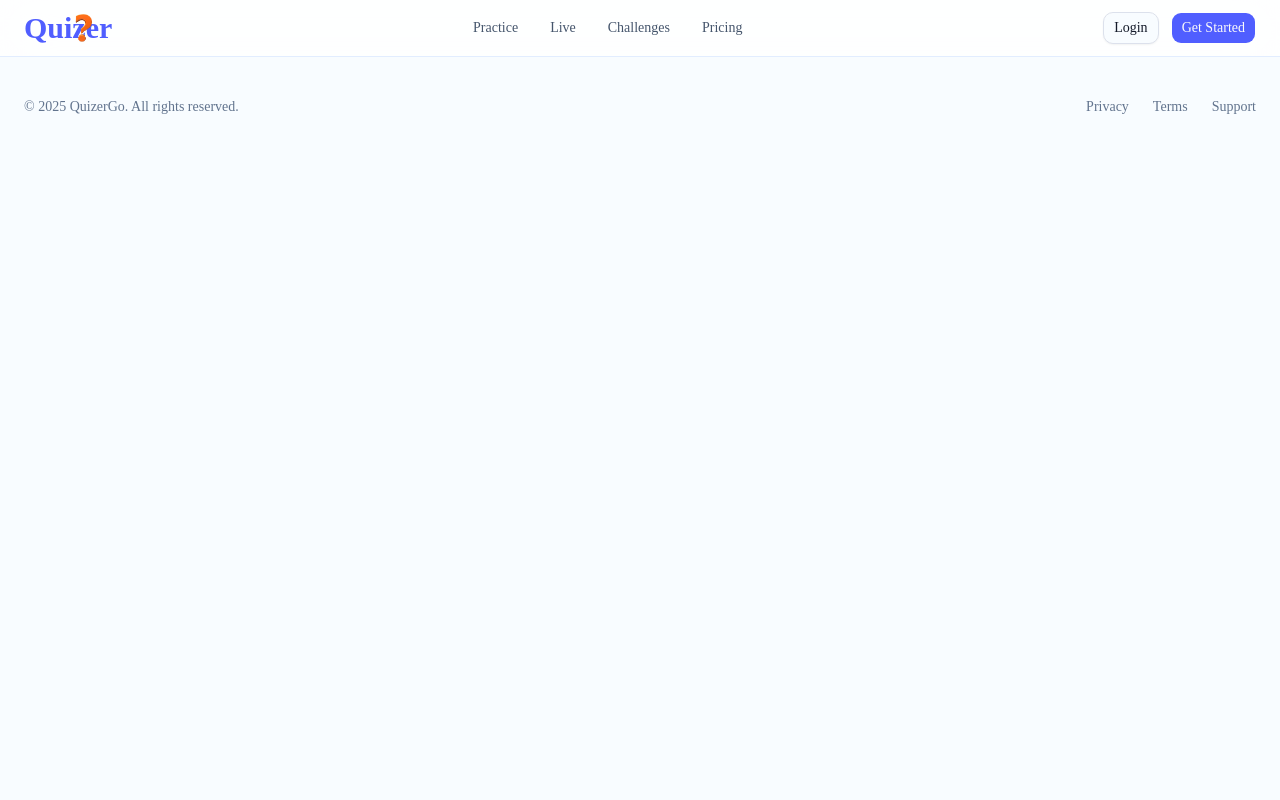
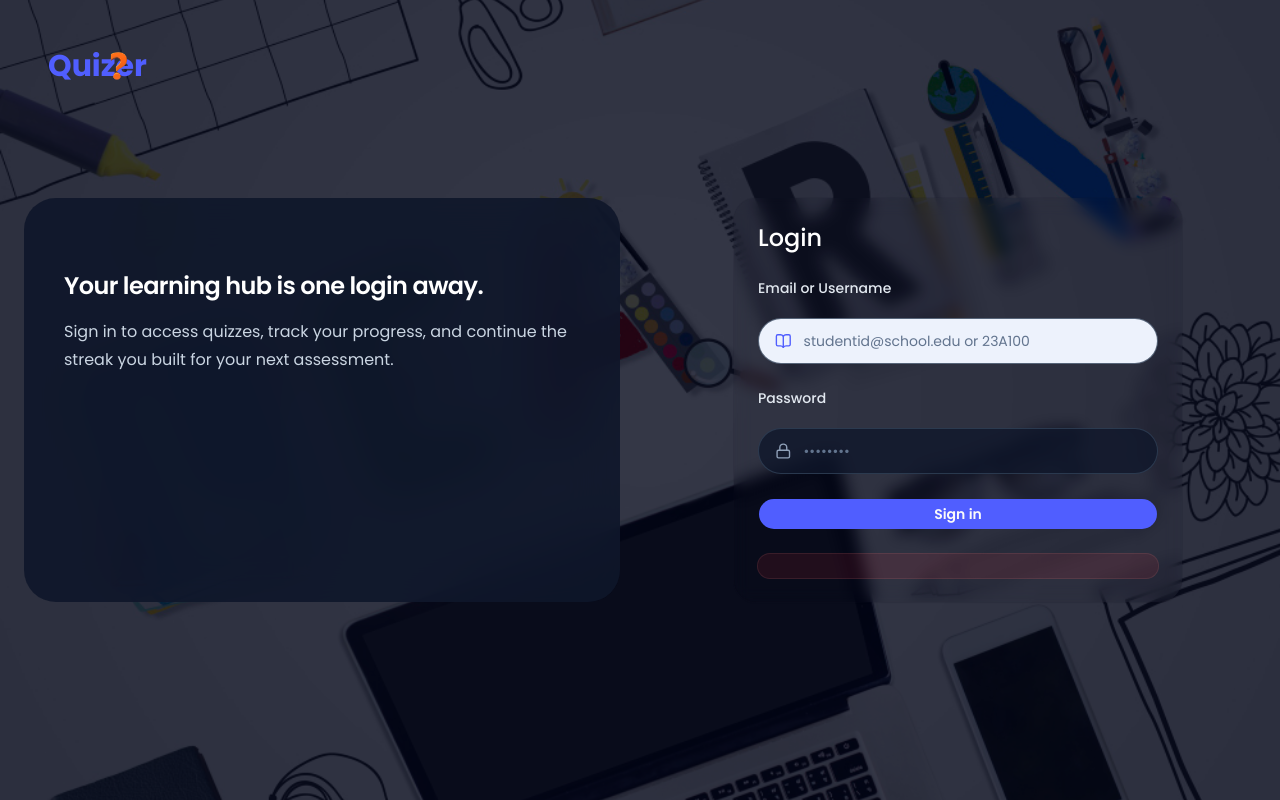
Before and after one commit to BashBuilder/Quizergo-Frontend, a Next.js app: page /login in a window 1280 px wide. Built offline with nearby package versions, Linux system fonts and the light colour scheme.

Commit message:
update: design update

```diff
--- a/app/(auth)/layout.tsx
+++ b/app/(auth)/layout.tsx
@@ -1,13 +1,7 @@
-export default function RootLayout({
+export default function AuthLayout({
   children,
 }: Readonly<{
   children: React.ReactNode;
 }>) {
-  return (
-    <html lang="en">
-      <body className="min-h-full">
-        <main className="flex-1">{children}</main>
-      </body>
-    </html>
-  );
+  return <div>{children}</div>;
 }
--- a/app/(auth)/login/page.tsx
+++ b/app/(auth)/login/page.tsx
@@ -1,38 +1,37 @@
 "use client";
 
-import { useMemo, useState } from "react";
 import { BookOpen, Lock } from "lucide-react";
 import { Button } from "@/components/ui/button";
 import { Card, CardContent, CardHeader, CardTitle } from "@/components/ui/card";
 import Logo from "@/components/global/Logo";
 import Image from "next/image";
-
-const focusHints: Record<string, string> = {
-  name: "Enter the name your school uses so your student profile stays synced.",
-  studentId: "Use your school ID or email to keep your quiz progress linked.",
-  password: "A secure password protects your study streak and course history.",
-};
+import { useForm, SubmitHandler } from "react-hook-form";
+import { zodResolver } from "@hookform/resolvers/zod";
+import { z } from "zod";
 
 export default function AuthPage() {
-  const [name, setName] = useState("");
-  const [studentId, setStudentId] = useState("");
-  const [password, setPassword] = useState("");
-  const [focusField, setFocusField] = useState<string>("name");
-  const [submitted, setSubmitted] = useState(false);
-  const [error, setError] = useState("");
+  const schema = z.object({
+    email: z.string().email("Invalid email address"),
+    password: z.string().min(8, "Password must be at least 8 characters"),
+  });
 
-  function handleSubmit(event: React.FormEvent<HTMLFormElement>) {
-    event.preventDefault();
+  // Infer the type from the schema
+  type FormFields = z.infer<typeof schema>;
 
-    if (!name.trim() || !studentId.trim() || !password.trim()) {
-      setError("Please complete every field to access your student dashboard.");
-      setSubmitted(false);
-      return;
-    }
+  // 2. Setup useForm with the Zod resolver
+  const {
+    register,
+    handleSubmit,
+    formState: { errors },
+  } = useForm<FormFields>({
+    // @ts-expect-error "error"
+    resolver: zodResolver(schema),
+  });
 
-    setError("");
-    setSubmitted(true);
-  }
+  // 4. Define the submission handler
+  const onSubmit: SubmitHandler<FormFields> = (data) => {
+    console.log("Validated Data:", data);
+  };
 
   return (
     <main className="relative h-dvh overflow-hidden bg-slate-950 text-slate-100">
@@ -68,7 +67,7 @@ export default function AuthPage() {
               <CardTitle className="text-2xl text-white ">Login</CardTitle>
             </CardHeader>
             <CardContent className="backdrop:blur-2xl">
-              <form onSubmit={handleSubmit} className="space-y-6">
+              <form onSubmit={handleSubmit(onSubmit)} className="space-y-6">
                 <div className="space-y-5">
                   <label
                     className="block text-sm font-medium text-slate-200"
@@ -80,9 +79,7 @@ export default function AuthPage() {
                     <BookOpen className="text-primary" size={18} />
                     <input
                       id="studentId"
-                      value={studentId}
-                      onChange={(event) => setStudentId(event.target.value)}
-                      onFocus={() => setFocusField("studentId")}
+                      {...register("email")}
                       placeholder="studentid@school.edu or 23A100"
                       className="w-full bg-transparent text-sm text-slate-100 outline-none placeholder:text-slate-500"
                       type="text"
@@ -102,9 +99,7 @@ export default function AuthPage() {
                     <Lock className="text-slate-400" size={18} />
                     <input
                       id="password"
-                      value={password}
-                      onChange={(event) => setPassword(event.target.value)}
-                      onFocus={() => setFocusField("password")}
+                      {...register("password")}
                       placeholder="••••••••"
                       className="w-full bg-transparent text-sm text-slate-100 outline-none placeholder:text-slate-500"
                       type="password"
@@ -116,12 +111,12 @@ export default function AuthPage() {
                   type="submit"
                   className="w-full rounded-3xl px-6 py-3 text-sm font-semibold"
                 >
-                  {submitted ? "Continue to dashboard" : "Sign in"}
+                  Sign in
+                  {/* {submitted ? "Continue to dashboard" : "Sign in"} */}
                 </Button>
-
-                {error ? (
+                {errors ? (
                   <p className="rounded-3xl bg-red-500/10 px-4 py-3 text-sm text-red-200 ring-1 ring-red-400/20">
-                    {error}
+                    {errors.email?.message || errors.password?.message}
                   </p>
                 ) : null}
               </form>
--- /dev/null
+++ b/app/(main)/layout.tsx
@@ -0,0 +1,22 @@
+import type { Metadata } from "next";
+import Header from "@/components/global/Header";
+import Footer from "@/components/global/Footer";
+
+export const metadata: Metadata = {
+  title: "QuizerGo",
+  description: "QuizerGo = Your very first quiz go-to for enlightenment",
+};
+
+export default function MainLayout({
+  children,
+}: Readonly<{
+  children: React.ReactNode;
+}>) {
+  return (
+    <main className="flex min-h-screen flex-col">
+      <Header />
+      <main className="flex-1 pt-14">{children}</main>
+      <Footer />
+    </main>
+  );
+}
--- a/app/page.tsx
+++ b/app/(main)/page.tsx
@@ -1,4 +1,3 @@
-// app/page.jsx
 "use client";
 import Hero from "@/components/Homepage/Hero";
 import Features from "@/components/Homepage/features";
--- a/app/layout.tsx
+++ b/app/layout.tsx
@@ -2,8 +2,6 @@ import type { Metadata } from "next";
 import { Poppins } from "next/font/google";
 import "./globals.css";
 import { cn } from "@/lib/utils";
-import Header from "@/components/global/Header";
-import Footer from "@/components/global/Footer";
 
 const poppins = Poppins({
   subsets: ["latin"],
@@ -22,11 +20,7 @@ export default function RootLayout({
 }>) {
   return (
     <html lang="en" className={cn("h-full", "antialiased", poppins.className)}>
-      <body className="min-h-full">
-        <Header />
-        <main className="flex-1 pt-14">{children}</main>
-        <Footer />
-      </body>
+      <body className="min-h-full">{children}</body>
     </html>
   );
 }
--- a/components/Homepage/features.tsx
+++ b/components/Homepage/features.tsx
@@ -1,4 +1,4 @@
-import { BookOpen, Video, Trophy, Users, ArrowRight } from "lucide-react";
+import { BookOpen, Video, Trophy, Users,} from "lucide-react";
 import { Card, CardContent } from "../ui/card";
 
 const modes = [
--- a/components/global/Header.tsx
+++ b/components/global/Header.tsx
@@ -3,6 +3,14 @@ import { Button } from "../ui/button";
 import { Menu } from "lucide-react";
 import Link from "next/link";
 import Logo from "./Logo";
+
+const links = [
+  { href: "/", label: "Practice" },
+  { href: "/", label: "Live" },
+  { href: "/", label: "Challenges" },
+  { href: "/", label: "Leaderboard" },
+  { href: "/", label: "Blog" },
+];
 
 const Header = () => {
   return (
@@ -12,10 +20,11 @@ const Header = () => {
           <Logo />
         </div>
         <nav className="hidden gap-8 md:flex text-sm font-medium text-slate-600">
-          <Link href="/">Practice</Link>
-          <Link href="/">Live</Link>
-          <Link href="/">Challenges</Link>
-          <Link href="/">Pricing</Link>
+          {links.map((link) => (
+            <Link key={link.href} href={link.href}>
+              {link.label}
+            </Link>
+          ))}
         </nav>
 
         <div className="hidden gap-3 md:flex">
--- a/package.json
+++ b/package.json
@@ -14,7 +14,9 @@
   "dependencies": {
     "@base-ui/react": "^1.4.0",
     "@cloudflare/next-on-pages": "^1.13.16",
+    "@hookform/resolvers": "^5.2.2",
     "@tanstack/react-query": "^5.100.10",
+    "axios": "^1.16.1",
     "class-variance-authority": "^0.7.1",
     "clsx": "^2.1.1",
     "embla-carousel-react": "^8.6.0",
@@ -23,6 +25,7 @@
     "next": "16.2.3",
     "react": "19.2.4",
     "react-dom": "19.2.4",
+    "react-hook-form": "^7.75.0",
     "react-katex": "^3.1.0",
     "react-markdown": "^10.1.0",
     "rehype-katex": "^7.0.1",
@@ -31,7 +34,8 @@
     "remark-math": "^6.0.0",
     "shadcn": "^4.2.0",
     "tailwind-merge": "^3.5.0",
-    "tw-animate-css": "^1.4.0"
+    "tw-animate-css": "^1.4.0",
+    "zod": "^4.4.3"
   },
   "devDependencies": {
     "@tailwindcss/postcss": "^4",
```
Also changed, not shown: 1 other file (tests, documents, lock files or other folders).
